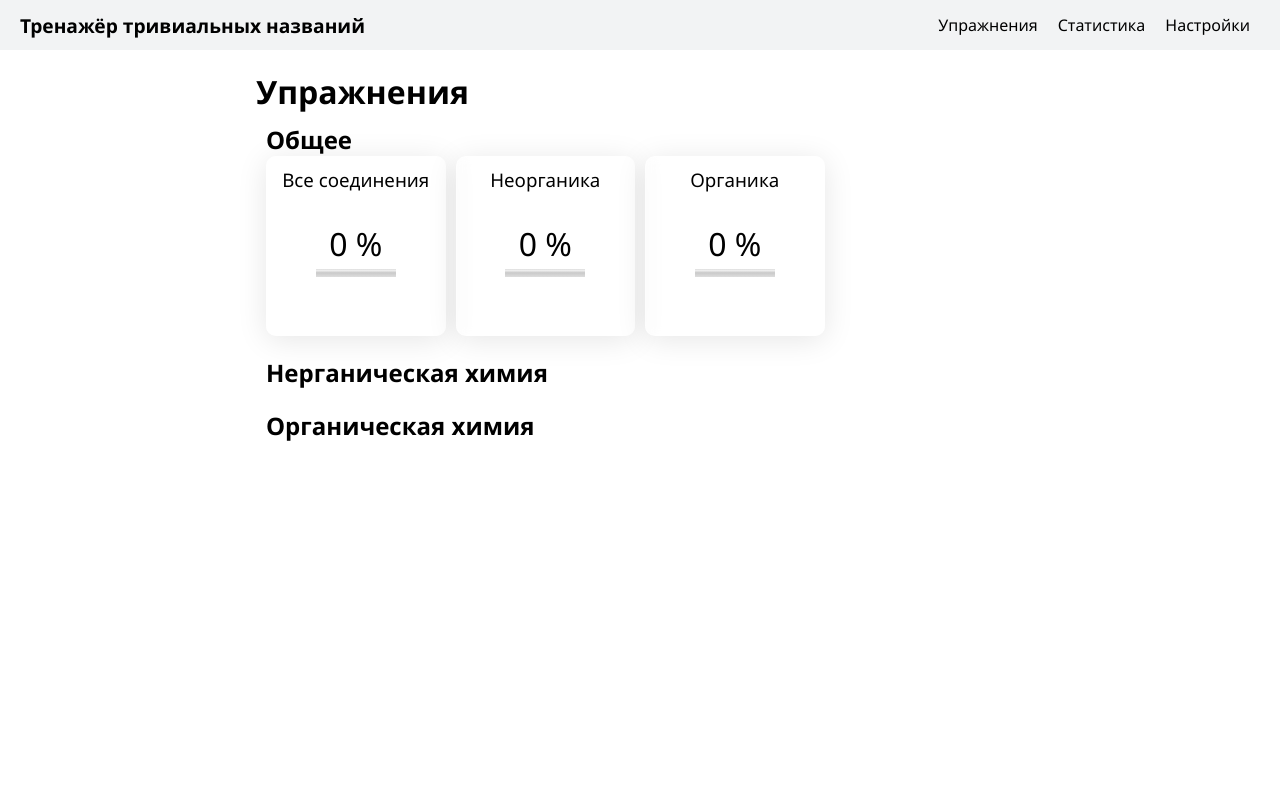
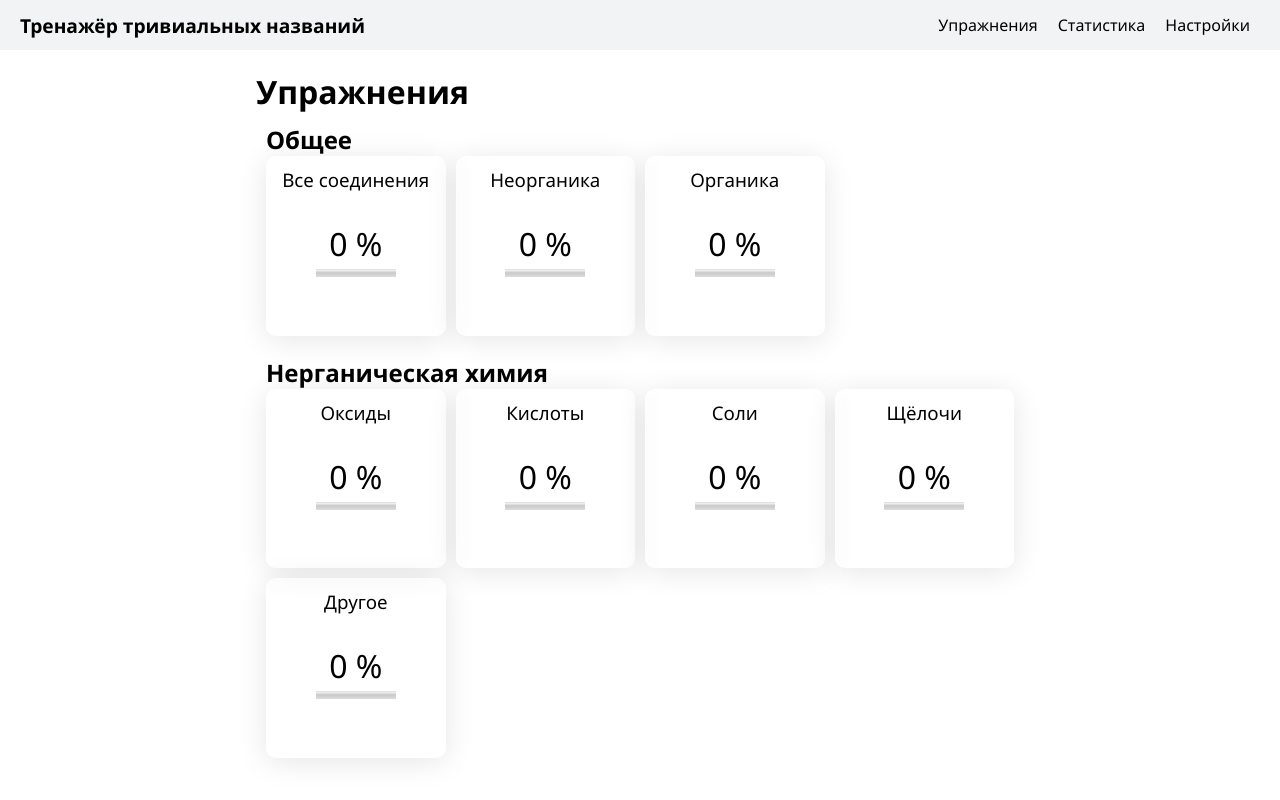
Before and after one commit to shelepuginivan/trivial-chemistry-trainer, a React (Vite) app: page /exercises in a window 1280 px wide. Built offline with nearby package versions, Linux system fonts and the light colour scheme.

Commit message:
Added exercises

```diff
--- a/src/pages/Exercises.tsx
+++ b/src/pages/Exercises.tsx
@@ -6,24 +6,28 @@ import { Stats } from '../utils/Stats'
 import { EXERCISES_NAMES_MAPPING } from '../utils/trivialNamesMaps'
 
 const Exercises: FC = () => {
+	const exerciseCardById = (id: number) => {
+		return (
+			<ExerciseCard
+				key={id}
+				linkToExercise={exerciseLink(id)}
+				exerciseTitle={EXERCISES_NAMES_MAPPING[id]}
+				previousResultInPercents={Stats.getLastResultOfExerciseById(id)}
+			/>
+		)
+	}
+
 	return (
 		<main className='mainContainer'>
 			<h1>Упражнения</h1>
 
 			<ExerciseBlock blockName='Общее'>
-				{Array(3).fill(0).map((_, index) => (
-					<ExerciseCard
-						key={index}
-						linkToExercise={exerciseLink(index)}
-						exerciseTitle={EXERCISES_NAMES_MAPPING[index]}
-						previousResultInPercents={Stats.getLastResultOfExerciseById(index)}
-					/>
-				))}
+				{[0, 1, 2].map((_, index) => exerciseCardById(index))}
 			</ExerciseBlock>
 
-			<ExerciseBlock blockName='Нерганическая химия'></ExerciseBlock>
-
-			<ExerciseBlock blockName='Органическая химия'></ExerciseBlock>
+			<ExerciseBlock blockName='Нерганическая химия'>
+				{[3, 4, 5, 6, 7].map((index) => exerciseCardById(index))}
+			</ExerciseBlock>
 		</main>
 	)
 }
```
